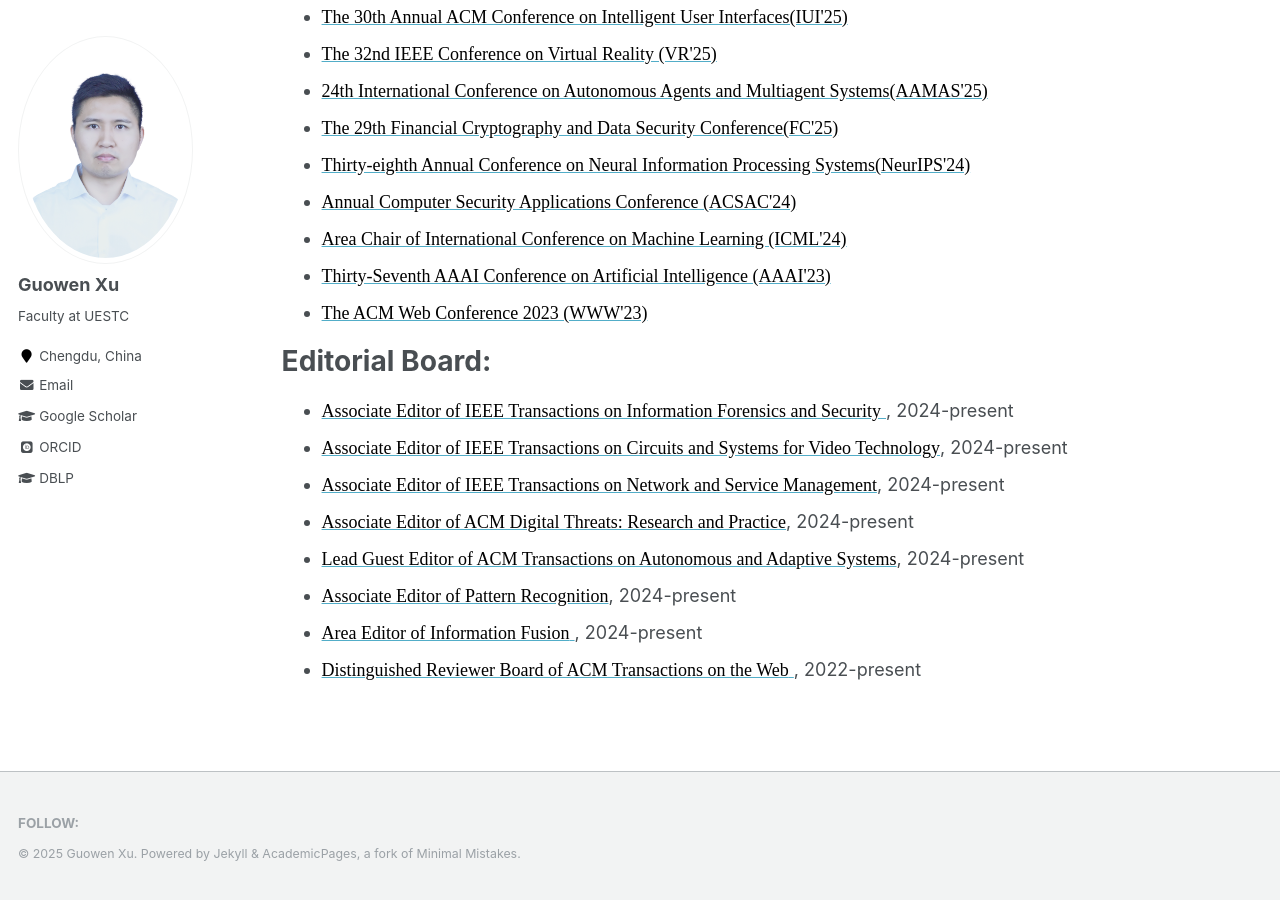
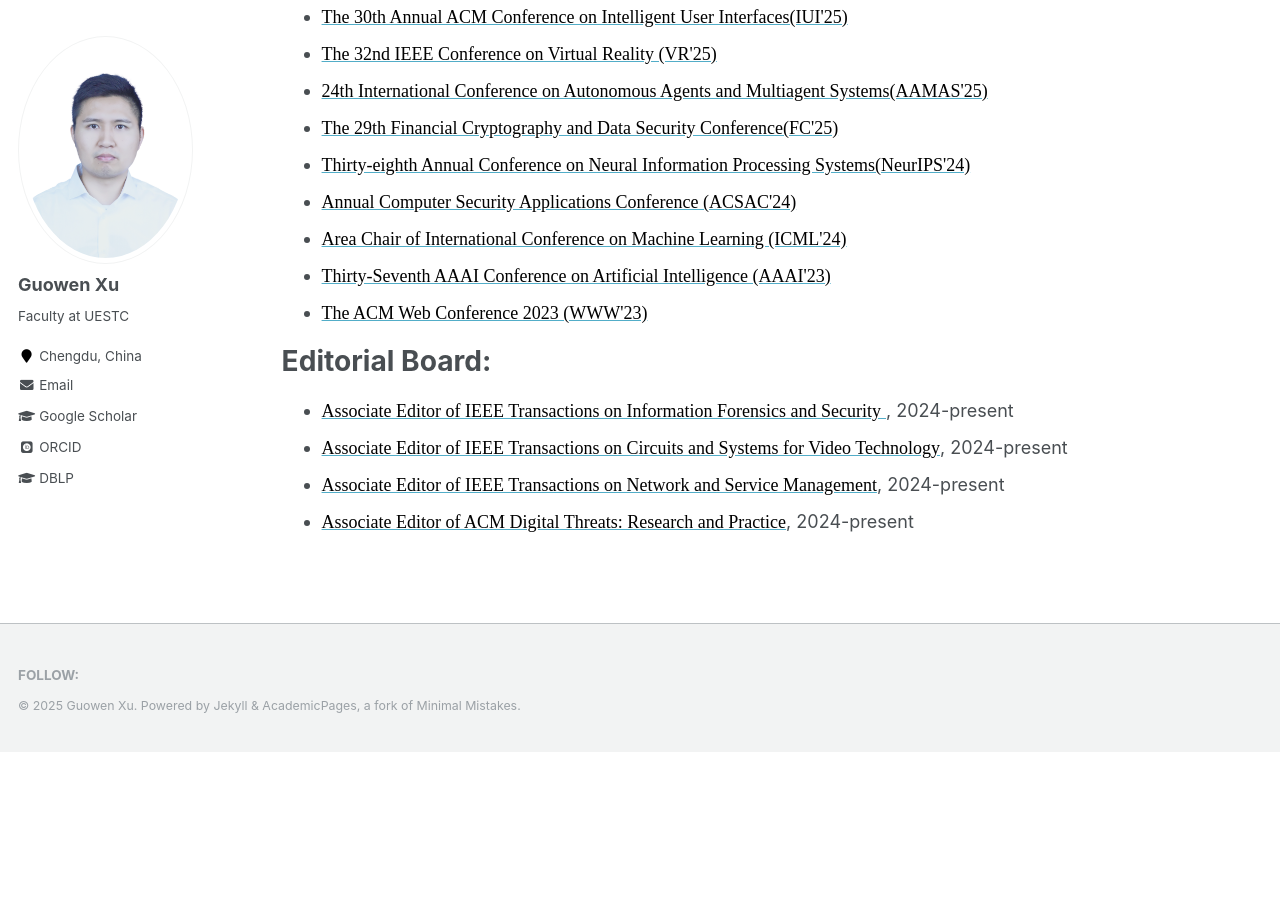
Before and after one commit to Guowen-xu/guowen-xu.github.io, a Jekyll site: the page built from _pages/services.md, in a window 1280 px wide and 900 px high, scrolled down 570 px. Built offline with Jekyll 4.4.1, drawn with Linux system fonts in a browser that asks for light colours; some web fonts are replaced; after the commit the page ends 1322 px from its top, so only the background shows below that.

Commit message:
Update services.md

```diff
--- a/_pages/services.md
+++ b/_pages/services.md
@@ -32,7 +32,3 @@ Editorial Board:
 * [ <font face="Times New Roman" color=black size=4>Associate Editor of IEEE Transactions on Circuits and Systems for Video Technology</font>](https://ieee-cas.org/publication/tcsvt), 2024-present
 * [ <font face="Times New Roman" color=black size=4>Associate Editor of IEEE Transactions on Network and Service Management</font>](https://www.comsoc.org/publications/journals/ieee-tnsm/ieee-transactions-network-and-service-management-editorial-board), 2024-present
 * [ <font face="Times New Roman" color=black size=4>Associate Editor of ACM Digital Threats: Research and Practice</font>](https://dl.acm.org/journal/dtrap/editorial-board), 2024-present
-* [ <font face="Times New Roman" color=black size=4>Lead Guest Editor of ACM Transactions on Autonomous and Adaptive Systems</font>](https://dl.acm.org/journal/taas/calls-for-papers), 2024-present
-*  [ <font face="Times New Roman" color=black size=4>Associate Editor of Pattern Recognition</font>](https://www.sciencedirect.com/journal/pattern-recognition/about/editorial-board), 2024-present
-* [ <font face="Times New Roman" color=black size=4>Area Editor of Information Fusion</font> ](https://www.sciencedirect.com/journal/information-fusion/about/editorial-board), 2024-present
-* [ <font face="Times New Roman" color=black size=4>Distinguished Reviewer Board of ACM Transactions on the Web</font> ](https://dl.acm.org/journal/tweb), 2022-present
```
